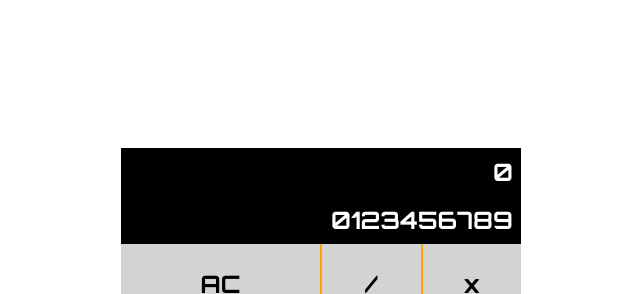
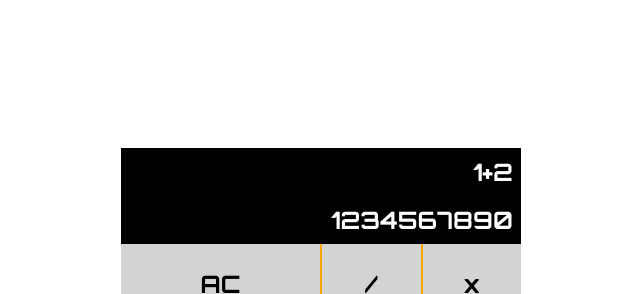
Before and after one commit to spfave/fcc-certificate-projects, a React (Vite) app in the folder front-end/calculator/: page / in a window 1280 px wide. Shown: the top 294 px of the page, without its empty margins (319-959 px from the left). Built offline with nearby package versions, Linux system fonts and the light colour scheme.

Commit message:
Demo evaluation

```diff
--- a/front-end/calculator/src/components/calculator.tsx
+++ b/front-end/calculator/src/components/calculator.tsx
@@ -1,11 +1,24 @@
+import {useState} from 'react';
+
 import './calculator.css';
 
+// Component: Calculator
 export default function Calculator() {
+	const [input, setInput] = useState('1+2');
+	const [output, setOutput] = useState(1234567890);
+
+	// function updateInput(input: string) {}
+
+	function evaluate() {
+		const result = eval(input);
+		setOutput(result);
+	}
+
 	return (
 		<div className="calculator">
-			<div className="display-input">0</div>
+			<div className="display-input">{input}</div>
 			<div className="display-output" id="display">
-				0123456789
+				{output}
 			</div>
 			<div className="buttons">
 				<button id="clear">AC</button>
@@ -22,7 +35,9 @@ export default function Calculator() {
 				<button id="one">1</button>
 				<button id="two">2</button>
 				<button id="three">3</button>
-				<button id="equals"> =</button>
+				<button id="equals" onClick={evaluate}>
+					=
+				</button>
 				<button id="zero">0</button>
 				<button id="decimal">.</button>
 			</div>
```
